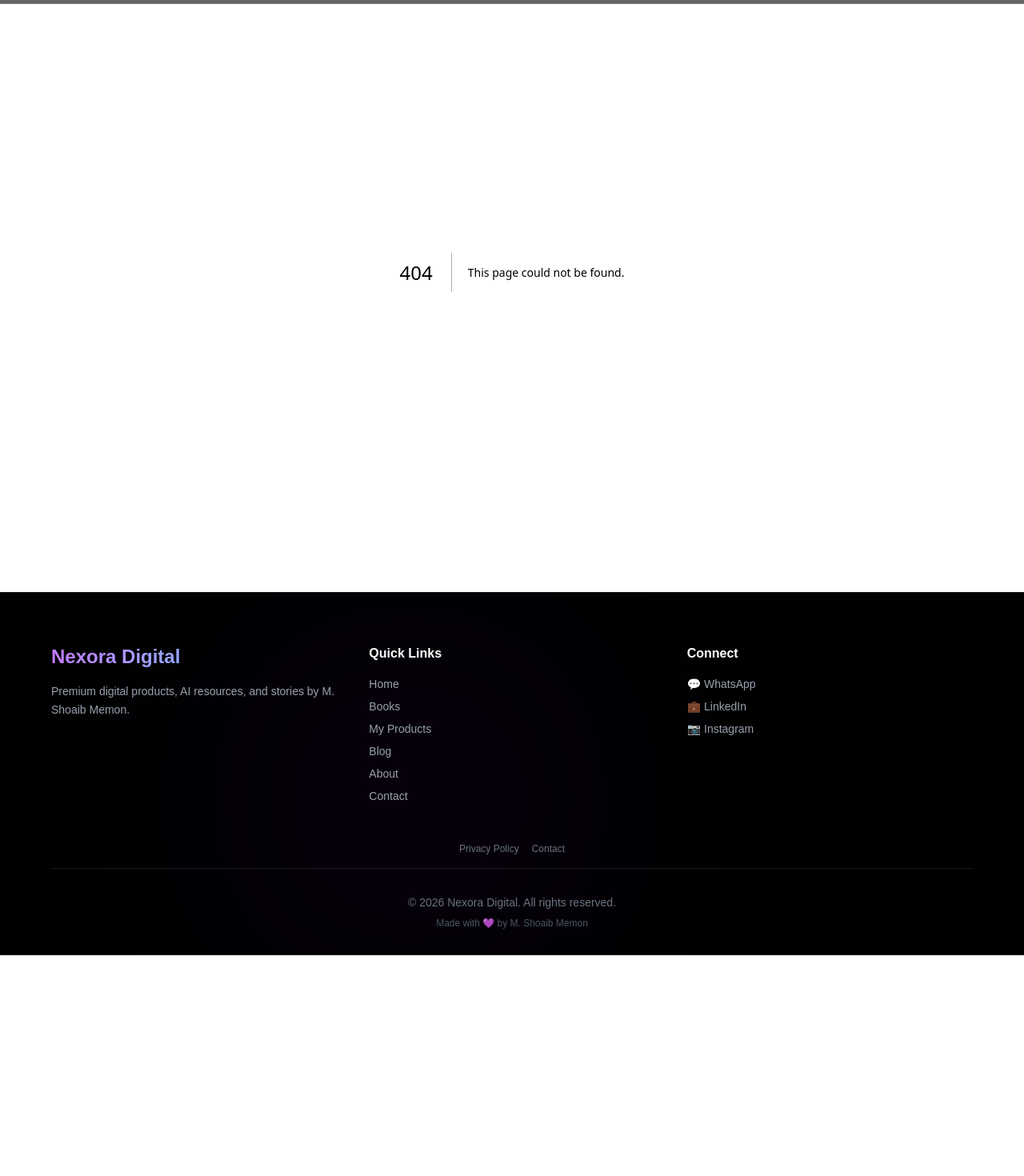
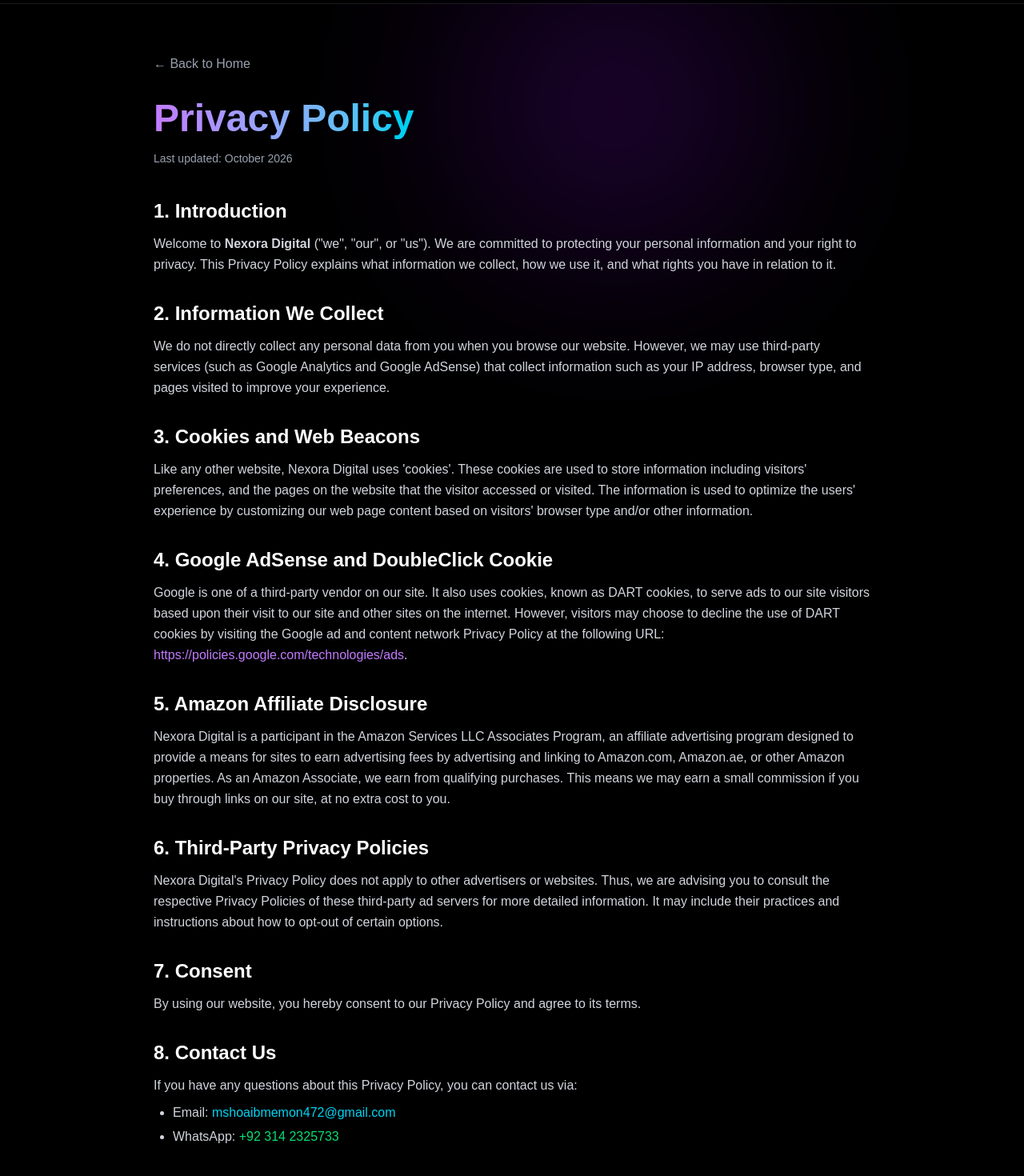
Before and after one commit to mshoaibmemon472-web/nexora-digital, a Next.js app: page /privacy-policy in a window 1280 px wide. Before the commit this address had no page. Shown: the part 60-1530 px from the top of the page at 80% size. Before the commit the page ends 1254 px from the top, so only its background shows below. Built offline with nearby package versions, Linux system fonts and the light colour scheme.

Commit message:
initial change

```diff
--- /dev/null
+++ b/app/privacy-policy/page.tsx
@@ -0,0 +1,88 @@
+import Link from "next/link";
+
+export default function PrivacyPolicy() {
+  return (
+    <main className="min-h-screen bg-black text-white pt-32 pb-20 px-6 relative">
+      <div className="absolute top-0 right-1/4 w-96 h-96 bg-purple-600 rounded-full blur-[120px] opacity-20 pointer-events-none"></div>
+
+      <div className="relative z-10 max-w-4xl mx-auto">
+        <Link href="/" className="inline-flex items-center text-gray-400 hover:text-white mb-8 transition-colors">
+          ← Back to Home
+        </Link>
+
+        <div className="mb-10">
+          <h1 className="text-4xl md:text-5xl font-bold mb-4">
+            <span className="bg-gradient-to-r from-purple-400 to-cyan-400 bg-clip-text text-transparent">
+              Privacy Policy
+            </span>
+          </h1>
+          <p className="text-gray-400 text-sm">Last updated: October 2026</p>
+        </div>
+
+        <div className="space-y-8 text-gray-300 leading-relaxed">
+
+          <section>
+            <h2 className="text-2xl font-bold text-white mb-3">1. Introduction</h2>
+            <p>
+              Welcome to <strong>Nexora Digital</strong> ("we", "our", or "us"). We are committed to protecting your personal information and your right to privacy. This Privacy Policy explains what information we collect, how we use it, and what rights you have in relation to it.
+            </p>
+          </section>
+
+          <section>
+            <h2 className="text-2xl font-bold text-white mb-3">2. Information We Collect</h2>
+            <p>
+              We do not directly collect any personal data from you when you browse our website. However, we may use third-party services (such as Google Analytics and Google AdSense) that collect information such as your IP address, browser type, and pages visited to improve your experience.
+            </p>
+          </section>
+
+          <section>
+            <h2 className="text-2xl font-bold text-white mb-3">3. Cookies and Web Beacons</h2>
+            <p>
+              Like any other website, Nexora Digital uses 'cookies'. These cookies are used to store information including visitors' preferences, and the pages on the website that the visitor accessed or visited. The information is used to optimize the users' experience by customizing our web page content based on visitors' browser type and/or other information.
+            </p>
+          </section>
+
+          <section>
+            <h2 className="text-2xl font-bold text-white mb-3">4. Google AdSense and DoubleClick Cookie</h2>
+            <p>
+              Google is one of a third-party vendor on our site. It also uses cookies, known as DART cookies, to serve ads to our site visitors based upon their visit to our site and other sites on the internet. However, visitors may choose to decline the use of DART cookies by visiting the Google ad and content network Privacy Policy at the following URL: <a href="https://policies.google.com/technologies/ads" target="_blank" rel="noopener noreferrer" className="text-purple-400 hover:underline">https://policies.google.com/technologies/ads</a>.
+            </p>
+          </section>
+
+          <section>
+            <h2 className="text-2xl font-bold text-white mb-3">5. Amazon Affiliate Disclosure</h2>
+            <p>
+              Nexora Digital is a participant in the Amazon Services LLC Associates Program, an affiliate advertising program designed to provide a means for sites to earn advertising fees by advertising and linking to Amazon.com, Amazon.ae, or other Amazon properties. As an Amazon Associate, we earn from qualifying purchases. This means we may earn a small commission if you buy through links on our site, at no extra cost to you.
+            </p>
+          </section>
+
+          <section>
+            <h2 className="text-2xl font-bold text-white mb-3">6. Third-Party Privacy Policies</h2>
+            <p>
+              Nexora Digital's Privacy Policy does not apply to other advertisers or websites. Thus, we are advising you to consult the respective Privacy Policies of these third-party ad servers for more detailed information. It may include their practices and instructions about how to opt-out of certain options.
+            </p>
+          </section>
+
+          <section>
+            <h2 className="text-2xl font-bold text-white mb-3">7. Consent</h2>
+            <p>
+              By using our website, you hereby consent to our Privacy Policy and agree to its terms.
+            </p>
+          </section>
+
+          <section>
+            <h2 className="text-2xl font-bold text-white mb-3">8. Contact Us</h2>
+            <p>
+              If you have any questions about this Privacy Policy, you can contact us via:
+            </p>
+            <ul className="list-disc pl-6 mt-2 space-y-1">
+              <li>Email: <a href="mailto:mshoaibmemon472@gmail.com" className="text-cyan-400 hover:underline">mshoaibmemon472@gmail.com</a></li>
+              <li>WhatsApp: <a href="https://wa.me/923142325733" target="_blank" rel="noopener noreferrer" className="text-green-400 hover:underline">+92 314 2325733</a></li>
+            </ul>
+          </section>
+
+        </div>
+      </div>
+    </main>
+  );
+}
```
